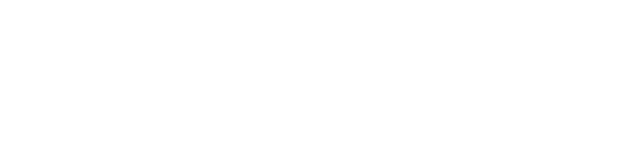
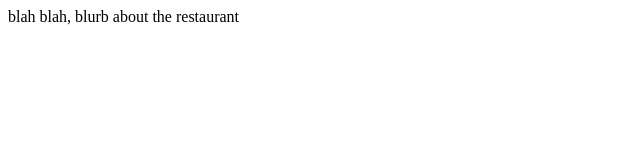
Before and after one commit to BreadleyCooper/Restaurant-page, a website with bundled scripts: page dist/index.html in a window 1280 px wide. Shown: the whole page, without its empty margins (0-640 px from the left). Built offline with nearby package versions, Linux system fonts and the light colour scheme.

Commit message:
set up complete - to add content

```diff
--- a/src/index.js
+++ b/src/index.js
@@ -1 +1,7 @@
-console.log("check");
+// inspiration from  https://www.fablekitchen.ca/#about
+console.log("test")
+const content = document.querySelector("#content")
+const banner = document.createElement("div")
+const main = document.createElement("div")
+content.appendChild(main)
+main.textContent = "blah blah, blurb about the restaurant"
```
Also changed, not shown: dist/index.html, dist/main.js.
